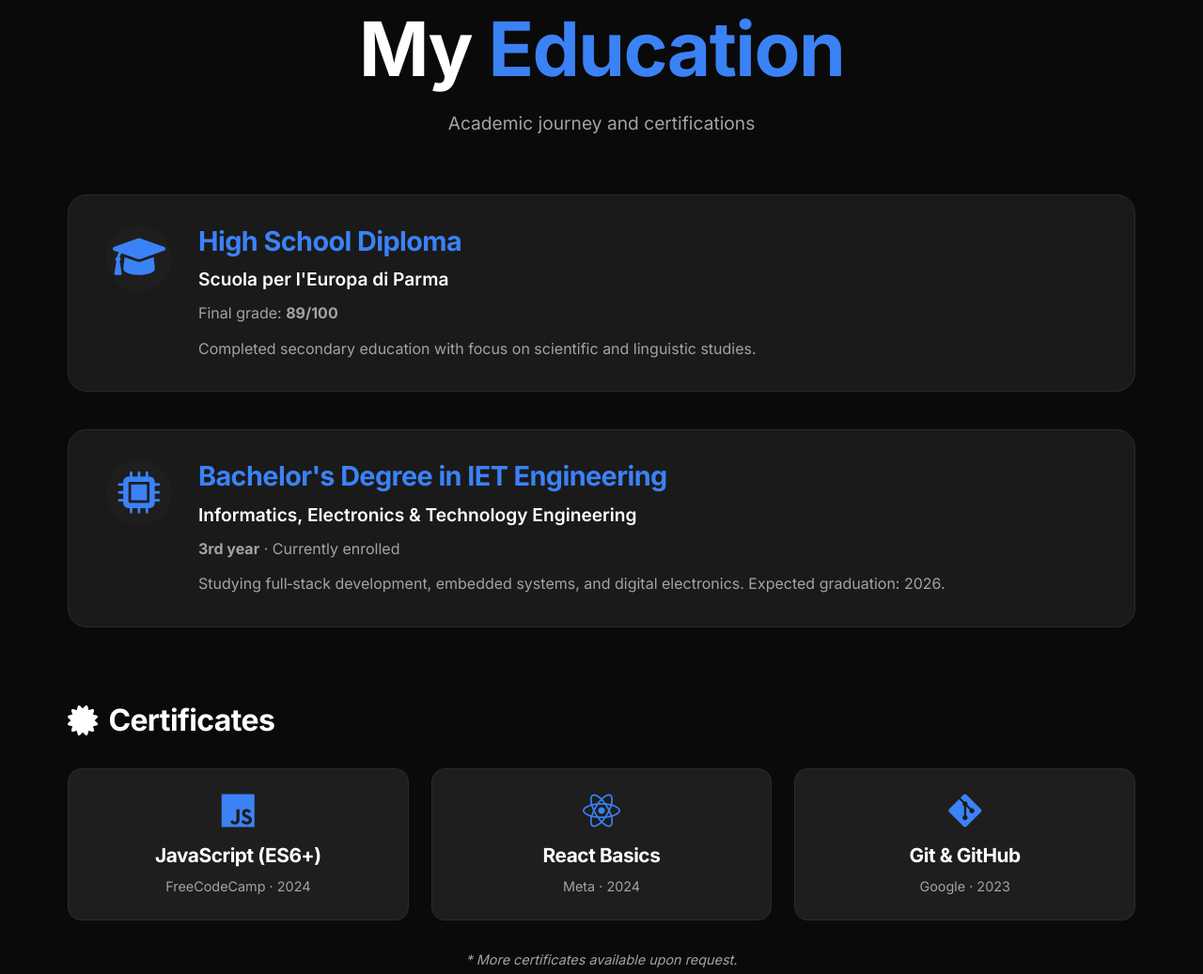
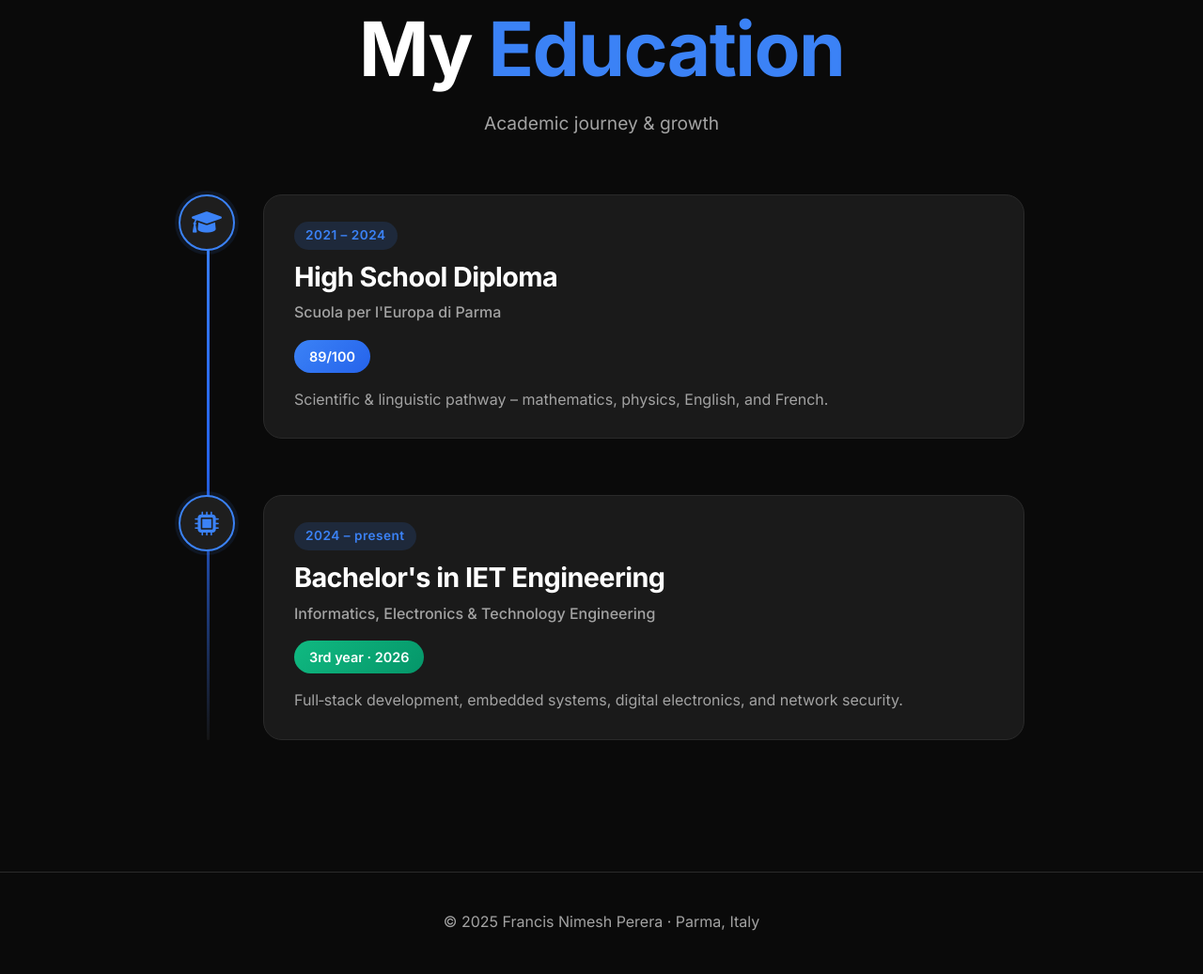
Before and after one commit to Nimesh2608/Portfolio, a plain HTML site: page education.html in a window 1280 px wide. Shown: the part 143-1180 px from the top of the page at 94% size. Drawn offline with Linux system fonts and the light colour scheme.

```diff
--- a/education.html
+++ b/education.html
@@ -38,58 +38,45 @@
     <main>
         <section id="education-page">
             <div class="container">
-                <h1 class="page-title animate-on-scroll">My <span class="highlight">Education</span></h1>
-                <p class="page-subtitle animate-on-scroll">Academic journey and certifications</p>
+                <div class="edu-header animate-on-scroll">
+                    <h1 class="page-title">My <span class="highlight">Education</span></h1>
+                    <p class="page-subtitle">Academic journey & growth</p>
+                </div>
 
-                <!-- Diploma -->
-                <div class="edu-card animate-on-scroll">
-                    <div class="edu-icon">
+                <!-- Timeline layout -->
+                <div class="timeline animate-on-scroll">
+
+                    <!-- High School Diploma -->
+                    <div class="timeline-item">
+                        <div class="timeline-icon">
                             <i class="fas fa-graduation-cap"></i>
                         </div>
-                    <div class="edu-content">
+                        <div class="timeline-content">
+                            <div class="timeline-year">2021 – 2024</div>
                             <h2>High School Diploma</h2>
-                        <p class="edu-institution">Scuola per l'Europa di Parma</p>
-                        <p class="edu-score">Final grade: <strong>89/100</strong></p>
-                        <p class="edu-description">Completed secondary education with focus on scientific and linguistic studies.</p>
+                            <p class="timeline-institution">Scuola per l'Europa di Parma</p>
+                            <div class="timeline-grade">
+                                <span class="grade-badge">89/100</span>
+                            </div>
+                            <p class="timeline-desc">Scientific & linguistic pathway – mathematics, physics, English, and French.</p>
                         </div>
                     </div>
 
-                <!-- Current Degree -->
-                <div class="edu-card animate-on-scroll">
-                    <div class="edu-icon">
+                    <!-- Bachelor's Degree (current) -->
+                    <div class="timeline-item">
+                        <div class="timeline-icon">
                             <i class="fas fa-microchip"></i>
                         </div>
-                    <div class="edu-content">
-                        <h2>Bachelor's Degree in IET Engineering</h2>
-                        <p class="edu-institution">Informatics, Electronics & Technology Engineering</p>
-                        <p class="edu-score"><strong>3rd year</strong> · Currently enrolled</p>
-                        <p class="edu-description">Studying full‑stack development, embedded systems, and digital electronics. Expected graduation: 2026.</p>
+                        <div class="timeline-content">
+                            <div class="timeline-year">2024 – present</div>
+                            <h2>Bachelor's in IET Engineering</h2>
+                            <p class="timeline-institution">Informatics, Electronics & Technology Engineering</p>
+                            <div class="timeline-grade">
+                                <span class="grade-badge current">3rd year · 2026</span>
+                            </div>
+                            <p class="timeline-desc">Full‑stack development, embedded systems, digital electronics, and network security.</p>
                         </div>
                     </div>
-
-                <!-- Certificates Section -->
-                <div class="certificates-section animate-on-scroll">
-                    <h2><i class="fas fa-certificate"></i> Certificates</h2>
-                    <div class="certificates-grid">
-                        <!-- Example certificate – replace with your actual certificates -->
-                        <div class="cert-card">
-                            <i class="fab fa-js"></i>
-                            <h3>JavaScript (ES6+)</h3>
-                            <p>FreeCodeCamp · 2024</p>
-                        </div>
-                        <div class="cert-card">
-                            <i class="fab fa-react"></i>
-                            <h3>React Basics</h3>
-                            <p>Meta · 2024</p>
-                        </div>
-                        <div class="cert-card">
-                            <i class="fab fa-git-alt"></i>
-                            <h3>Git & GitHub</h3>
-                            <p>Google · 2023</p>
-                        </div>
-                        <!-- Add more as needed -->
-                    </div>
-                    <p class="cert-note">* More certificates available upon request.</p>
                 </div>
             </div>
         </section>
--- a/style.css
+++ b/style.css
@@ -777,137 +777,151 @@
         flex-direction: column;
     }
 }
-
-/* ----- EDUCATION PAGE ----- */
+/* ===== EDUCATION PAGE - TIMELINE STYLE ===== */
 #education-page {
     padding: 60px 0 80px;
 }
 
-.edu-card {
-    background: var(--card-bg);
-    border-radius: var(--radius);
-    padding: 32px 40px;
-    margin-bottom: 40px;
-    border: 1px solid var(--border);
-    transition: var(--transition);
-    display: flex;
-    gap: 28px;
-    align-items: flex-start;
+.edu-header {
+    text-align: center;
+    margin-bottom: 60px;
 }
 
-.edu-card:hover {
-    border-color: var(--primary);
-    transform: translateY(-5px);
-    box-shadow: var(--shadow);
+/* Timeline container */
+.timeline {
+    position: relative;
+    max-width: 900px;
+    margin: 0 auto;
 }
 
-.edu-icon {
-    font-size: 2.8rem;
-    color: var(--primary);
+/* Vertical line */
+.timeline::before {
+    content: '';
+    position: absolute;
+    left: 30px;
+    top: 0;
+    bottom: 0;
+    width: 3px;
+    background: linear-gradient(to bottom, var(--primary), var(--primary-dark), var(--surface));
+    border-radius: 3px;
+}
+
+/* Each timeline item */
+.timeline-item {
+    position: relative;
+    margin-bottom: 60px;
+    display: flex;
+    gap: 30px;
+}
+
+/* Icon circle */
+.timeline-icon {
+    position: relative;
+    z-index: 2;
+    width: 60px;
+    height: 60px;
     background: var(--surface-light);
-    width: 70px;
-    height: 70px;
+    border: 2px solid var(--primary);
     border-radius: 50%;
     display: flex;
     align-items: center;
     justify-content: center;
+    font-size: 1.6rem;
+    color: var(--primary);
     flex-shrink: 0;
+    transition: var(--transition);
+    box-shadow: 0 0 0 4px rgba(59,130,246,0.1);
 }
 
-.edu-content h2 {
-    font-size: 1.8rem;
-    margin-bottom: 8px;
-    color: var(--primary);
+.timeline-item:hover .timeline-icon {
+    transform: scale(1.1);
+    background: var(--primary);
+    color: white;
+    box-shadow: 0 0 0 6px rgba(59,130,246,0.3);
 }
 
-.edu-institution {
-    font-size: 1.2rem;
-    font-weight: 600;
-    color: var(--text);
-    margin-bottom: 8px;
-}
-
-.edu-score {
-    color: var(--text-secondary);
-    margin-bottom: 12px;
-}
-
-.edu-description {
-    color: var(--text-secondary);
-    line-height: 1.6;
-}
-
-/* Certificates */
-.certificates-section {
-    margin-top: 60px;
-    padding-top: 20px;
-}
-
-.certificates-section h2 {
-    font-size: 2rem;
-    display: flex;
-    align-items: center;
-    gap: 12px;
-    margin-bottom: 32px;
-}
-
-.certificates-grid {
-    display: grid;
-    grid-template-columns: repeat(auto-fit, minmax(250px, 1fr));
-    gap: 24px;
-    margin-bottom: 20px;
-}
-
-.cert-card {
-    background: var(--surface-light);
+/* Content card */
+.timeline-content {
+    background: var(--card-bg);
     border: 1px solid var(--border);
-    border-radius: var(--radius-sm);
-    padding: 24px;
-    text-align: center;
+    border-radius: var(--radius);
+    padding: 28px 32px;
+    flex: 1;
     transition: var(--transition);
 }
 
-.cert-card:hover {
+.timeline-content:hover {
     border-color: var(--primary);
     transform: translateY(-4px);
+    box-shadow: 0 20px 30px -15px rgba(0,0,0,0.4);
 }
 
-.cert-card i {
-    font-size: 2.5rem;
+.timeline-year {
+    display: inline-block;
+    font-size: 0.85rem;
+    font-weight: 600;
     color: var(--primary);
+    background: rgba(59,130,246,0.15);
+    padding: 4px 12px;
+    border-radius: 30px;
+    margin-bottom: 12px;
+    letter-spacing: 0.5px;
+}
+
+.timeline-content h2 {
+    font-size: 1.8rem;
+    margin-bottom: 8px;
+    color: var(--text);
+}
+
+.timeline-institution {
+    font-size: 1rem;
+    color: var(--text-secondary);
+    margin-bottom: 16px;
+    font-weight: 500;
+}
+
+.timeline-grade {
     margin-bottom: 16px;
 }
 
-.cert-card h3 {
-    font-size: 1.3rem;
-    margin-bottom: 8px;
+.grade-badge {
+    display: inline-block;
+    background: linear-gradient(135deg, var(--primary), var(--primary-dark));
+    color: white;
+    padding: 6px 16px;
+    border-radius: 40px;
+    font-size: 0.9rem;
+    font-weight: 600;
 }
 
-.cert-card p {
-    color: var(--text-secondary);
-    font-size: 0.9rem;
+.grade-badge.current {
+    background: linear-gradient(135deg, #10b981, #059669);
 }
 
-.cert-note {
-    text-align: center;
+.timeline-desc {
     color: var(--text-secondary);
-    font-size: 0.9rem;
-    margin-top: 30px;
-    font-style: italic;
+    line-height: 1.6;
+    font-size: 1rem;
 }
 
-/* Responsive for education page */
+/* Responsive */
 @media (max-width: 768px) {
-    .edu-card {
-        flex-direction: column;
-        align-items: center;
-        text-align: center;
-        padding: 28px 24px;
+    .timeline::before {
+        left: 20px;
     }
-    .edu-icon {
-        margin-bottom: 16px;
+    .timeline-icon {
+        width: 48px;
+        height: 48px;
+        font-size: 1.3rem;
     }
-    .certificates-grid {
-        grid-template-columns: 1fr;
+    .timeline-content {
+        padding: 20px;
+    }
+    .timeline-content h2 {
+        font-size: 1.4rem;
+    }
+    .timeline-year {
+        font-size: 0.75rem;
     }
 }
```
Lines whose indentation alone changed are shown as unchanged.
